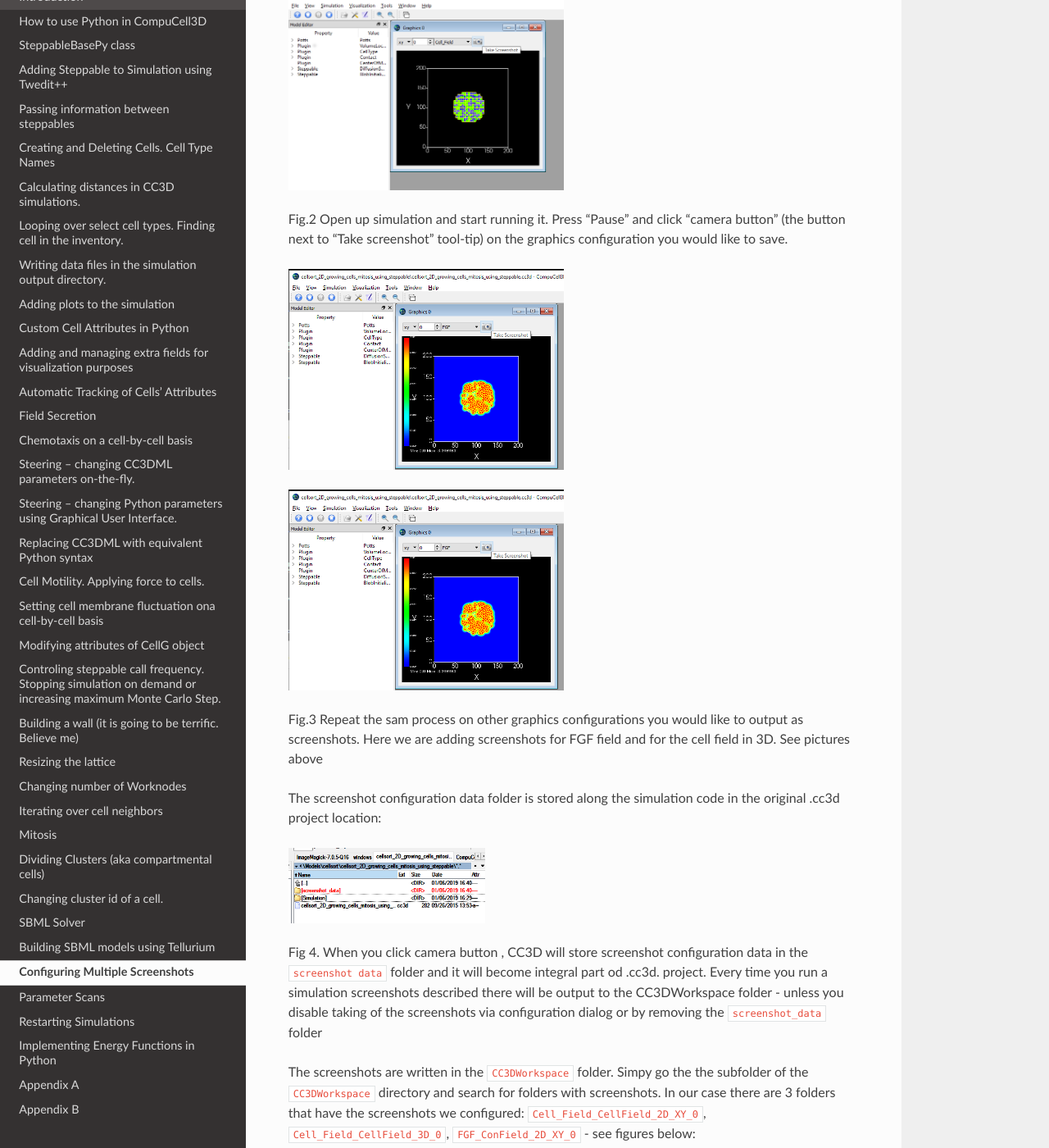
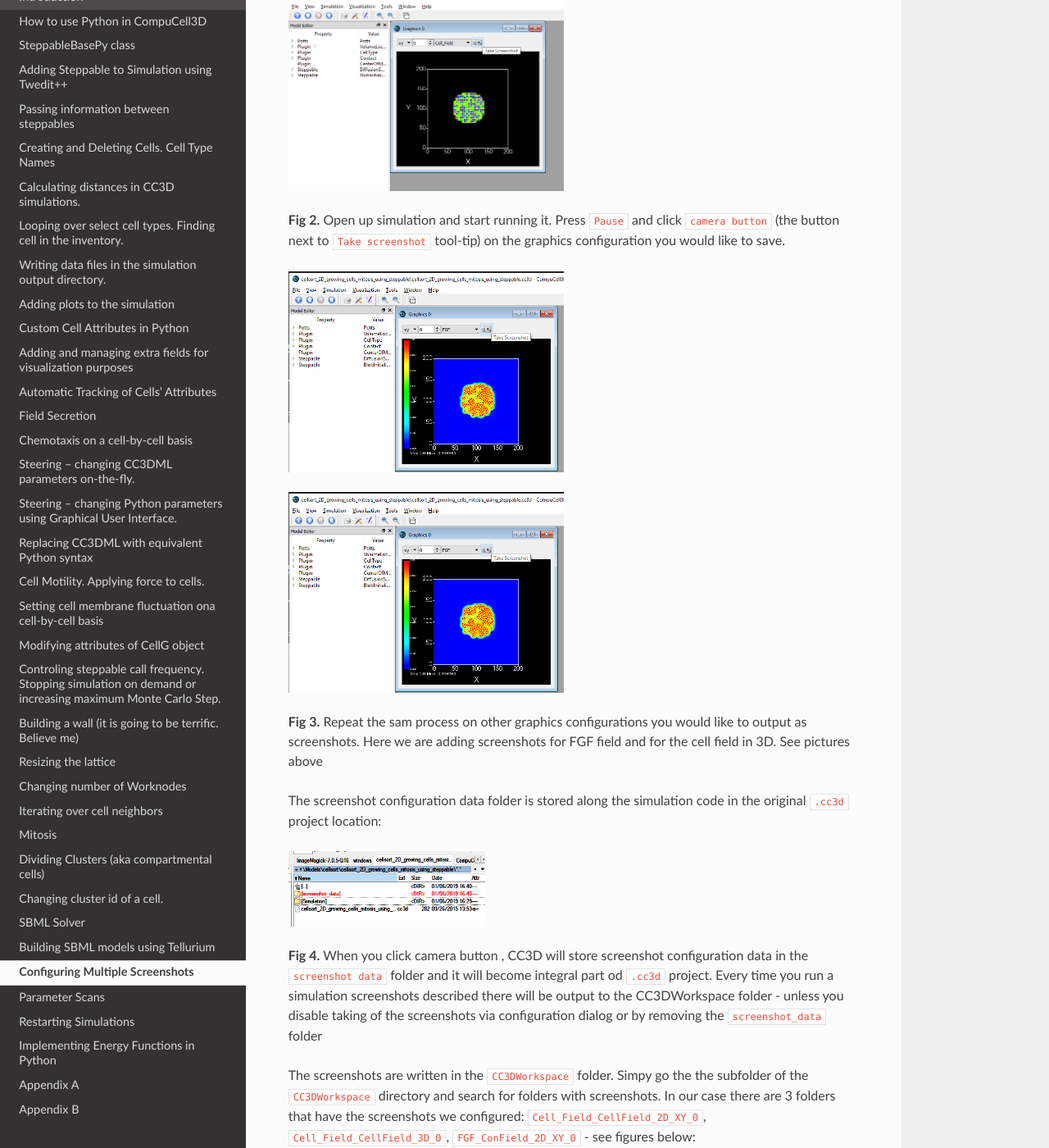
Before and after one commit to CompuCell3D/PythonScriptingManual, a Sphinx documentation site: the page built from docs/configuring_multiple_screenshots.rst, in a window 1280 px wide and 1400 px high, scrolled down 922 px. Shown: the whole window at 82% size. Built offline with Sphinx 7.4.7 and the Read the Docs theme 2.0.0, drawn with Linux system fonts in a browser that asks for light colours; some of the changed text lies outside the part shown.

Commit message:
formatting

```diff
--- a/docs/configuring_multiple_screenshots.rst
+++ b/docs/configuring_multiple_screenshots.rst
@@ -19,26 +19,26 @@ the configuration page:
 |screenshots_config_4_conf|
 
 
-Fig 1. Enable screenshot output - check box next to "Save image every Nth MCS" and choose screenshot output frequency
+**Fig 1.** Enable screenshot output - check box next to ``Save image every Nth MCS`` and choose screenshot output frequency
 
 |screenshots_config_1|
 
-Fig.2 Open up simulation and start running it. Press "Pause" and click "camera button" (the button next to
-"Take screenshot" tool-tip) on the graphics configuration you would like to save.
+**Fig 2.** Open up simulation and start running it. Press ``Pause`` and click ``camera button`` (the button next to
+``Take screenshot`` tool-tip) on the graphics configuration you would like to save.
 
 |screenshots_config_2|
 
 |screenshots_config_2|
 
-Fig.3 Repeat the sam process on other graphics configurations you would like to output as screenshots. Here we are
+**Fig 3.** Repeat the sam process on other graphics configurations you would like to output as screenshots. Here we are
 adding screenshots for FGF field and for the cell field in 3D. See pictures above
 
-The screenshot configuration data folder is stored along the simulation code in the original .cc3d project location:
+The screenshot configuration data folder is stored along the simulation code in the original ``.cc3d`` project location:
 
 |screenshots_config_5|
 
-Fig 4. When you click camera button , CC3D will store screenshot configuration data in the ``screenshot data`` folder
-and it will become integral part od .cc3d. project. Every time you run a simulation screenshots described there will
+**Fig 4.** When you click camera button , CC3D will store screenshot configuration data in the ``screenshot data`` folder
+and it will become integral part od ``.cc3d`` project. Every time you run a simulation screenshots described there will
 be output to the CC3DWorkspace folder - unless you disable taking of the screenshots via configuration dialog or by removing
 the ``screenshot_data`` folder
 
@@ -51,7 +51,7 @@ and search for folders with screenshots. In our case there are 3 folders that ha
 
 |screenshots_config_7|
 
-Fig 5. Screenshots are written to simulation output folder (*i.e.* subfolder of ``CC3DWorkspace``)
+**Fig 5.** Screenshots are written to simulation output folder (*i.e.* subfolder of ``CC3DWorkspace``)
 
 
 
```
